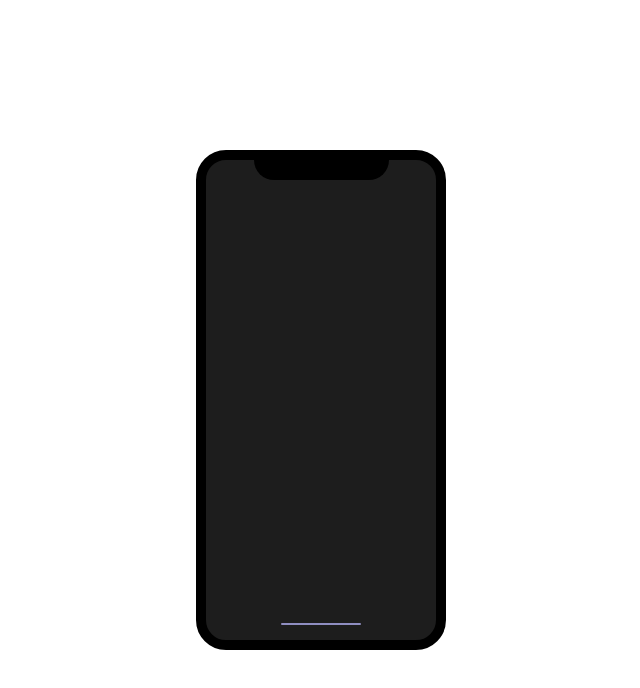
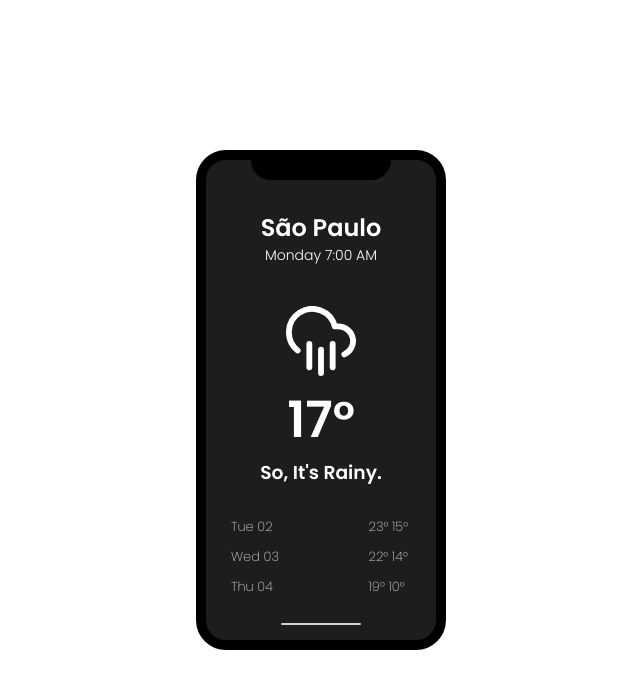
Before and after one commit to jhenifferfarias/app-clima, a plain HTML site: page index.html in a window 1280 px wide. Shown: the whole page, without its empty margins (319-959 px from the left). Drawn offline with nearby package versions, Linux system fonts and the light colour scheme.

Commit message:
finalizando app de clima com css e incluindo todos os layouts necessários, além de usar o grid

```diff
--- a/index.html
+++ b/index.html
@@ -13,9 +13,18 @@
 <body>
    <div class="iphone-container">
     <div class="iphone-top"></div>
+    <h2>São Paulo</h2>
+    <h4>Monday 7:00 AM</h4>
+    <i data-feather="cloud-rain"></i>
+    <h1>17°</h1>
+    <h3>So, It's Rainy.</h3>
+    <div class="iphone-weather">
+        <span>Tue 02</span><span>23° 15°</span>
+        <span>Wed 03</span><span>22° 14°</span>
+        <span>Thu 04</span><span>19° 10°</span>
+    </div>
     <div class="iphone-menu"></div>
    </div>
-    <!-- <i data-feather="cloud-rain"></i> -->
 
 
 
--- a/style.css
+++ b/style.css
@@ -1,4 +1,4 @@
-@import url('https://fonts.googleapis.com/css2?family=Poppins:wght@100;400;600&display=swap');
+@import url('https://fonts.googleapis.com/css2?family=Poppins:wght@200;300;400;600&display=swap');
 
 * {
     box-sizing: border-box;
@@ -13,12 +13,48 @@ body {
 }
 
 :root {
-    --light-white: #8f8ec1;
+    --light-white: #d1d1d8;
     --dark: #1d1d1d;
 }
 
 html, body {
     margin: 0;
+}
+
+.iphone-container h1 {
+    font-size: 50px;
+    margin: 0;
+}
+
+.iphone-container h2, .iphone-container h3 {
+    margin: 0px;
+}
+
+.iphone-container h4 {
+    font-size: 14px;
+    font-weight: 300;
+    margin: 0;
+}
+
+.iphone-container span {
+    font-weight: 200;
+}
+
+.iphone-container svg {
+    width: 70px;
+    height: 70px;
+    margin: 40px 0 0;
+}
+
+.iphone-container .iphone-weather {
+    font-size: 13px;
+    display: grid;
+    grid-template-columns: 3fr 1fr;
+    text-align: left;
+    padding: 0 20px;
+    color: var(--light-white);
+    margin-top: 30px;
+    grid-gap: 10px;
 }
 
 .iphone-container {
@@ -28,14 +64,19 @@ html, body {
     border-radius: 30px;
     background-color: var(--dark);
     position: relative;
+    color: white;
+    text-align: center;
+    padding: 50px 5px 20px 5px;
 }
 
 .iphone-container .iphone-top {
-    width: 135px;
+    width: 140px;
     height: 20px;
     border-radius: 0 0 20px 20px;
     background-color: black;
-    margin: 0 auto;
+    position: absolute;
+    top: 0;
+    left: calc(50% - 70px);
 }
 
 
```
